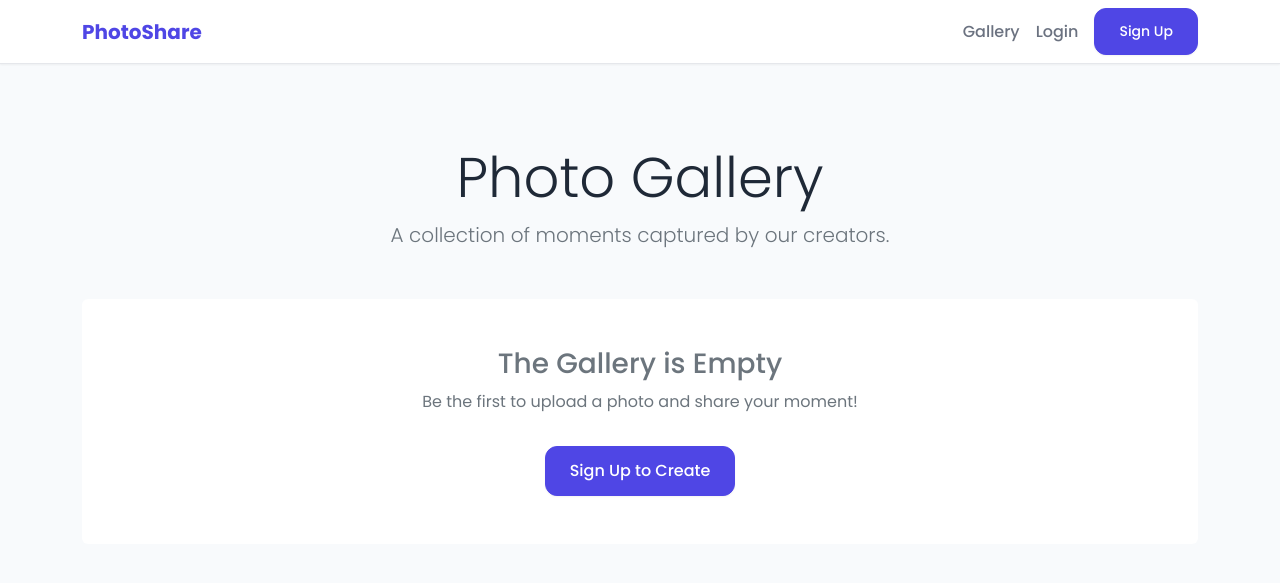
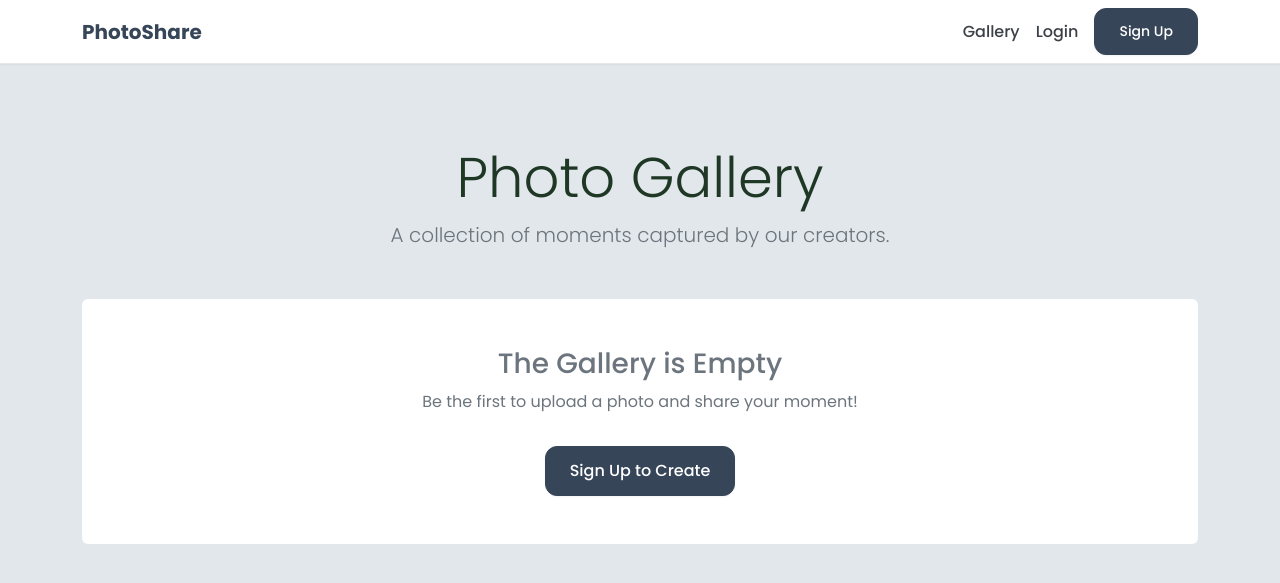
Before and after one commit to Arafat6462/Python-Photo-Sharing, a Django app: page / in a window 1280 px wide. Shown: the top 583 px of the page. Run offline with Django 3.2, Linux system fonts and the light colour scheme; data that the repository does not hold is empty.

Commit message:
update primary accent and background color

```diff
--- a/photos/static/css/custom.css
+++ b/photos/static/css/custom.css
@@ -1,9 +1,9 @@
 :root {
-    --primary-accent: #4f46e5; /* A modern, soft indigo */
-    --background-main: #f8fafc; /* Very light grey, almost white */
+    --primary-accent: #374558; /* A modern, soft indigo */
+    --background-main: #e2e7eb; /* Very light grey, almost white */
     --background-card: #ffffff;
-    --text-primary: #1f2937;   /* Dark grey for text */
-    --text-secondary: #6b7280;
+    --text-primary: #1f3725;   /* Dark grey for text */
+    --text-secondary: #3c4047;
     --border-color: #e5e7eb;
     --navbar-bg: #ffffff;
     --font-family: 'Poppins', sans-serif;
```
